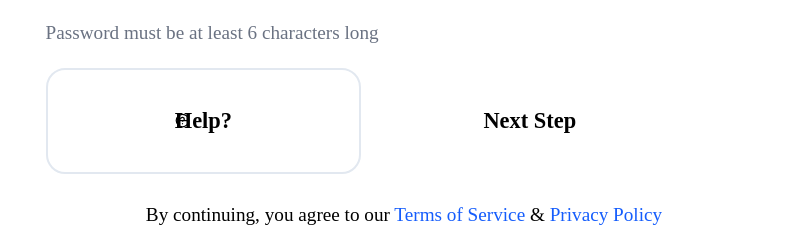
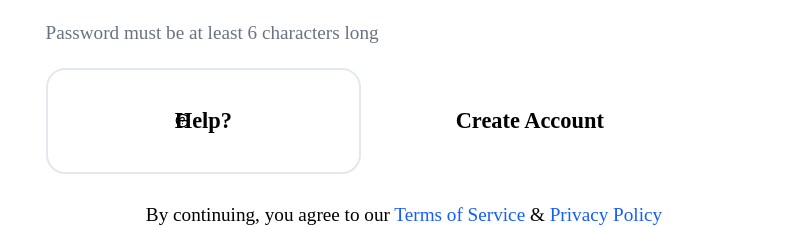
Before and after one commit to xtephani3/Completer-App-Project, a plain HTML site: page Templates/signup/signup.html in a window 1280 px wide. Shown: the part 1699-1926 px from the top of the page, without its empty margins (236-1043 px from the left). Drawn offline with Linux system fonts and the light colour scheme.

Commit message:
fix sign up button

```diff
--- a/Templates/signup/signup.html
+++ b/Templates/signup/signup.html
@@ -36,7 +36,7 @@
     <div class="signup-next-steps-container">
         <a class="signup-next-steps">Help?</a>
         <img class="signup-questionmark" src="/assets/images/svg/questionmark.svg" />
-        <a class="signup-next-steps signup-yellow-button">Next Step</a>
+        <a class="signup-next-steps signup-yellow-button">Create Account</a>
     </div>
     <footer>
         <p class="signup-agreement-footer">By continuing, you agree to our
```
